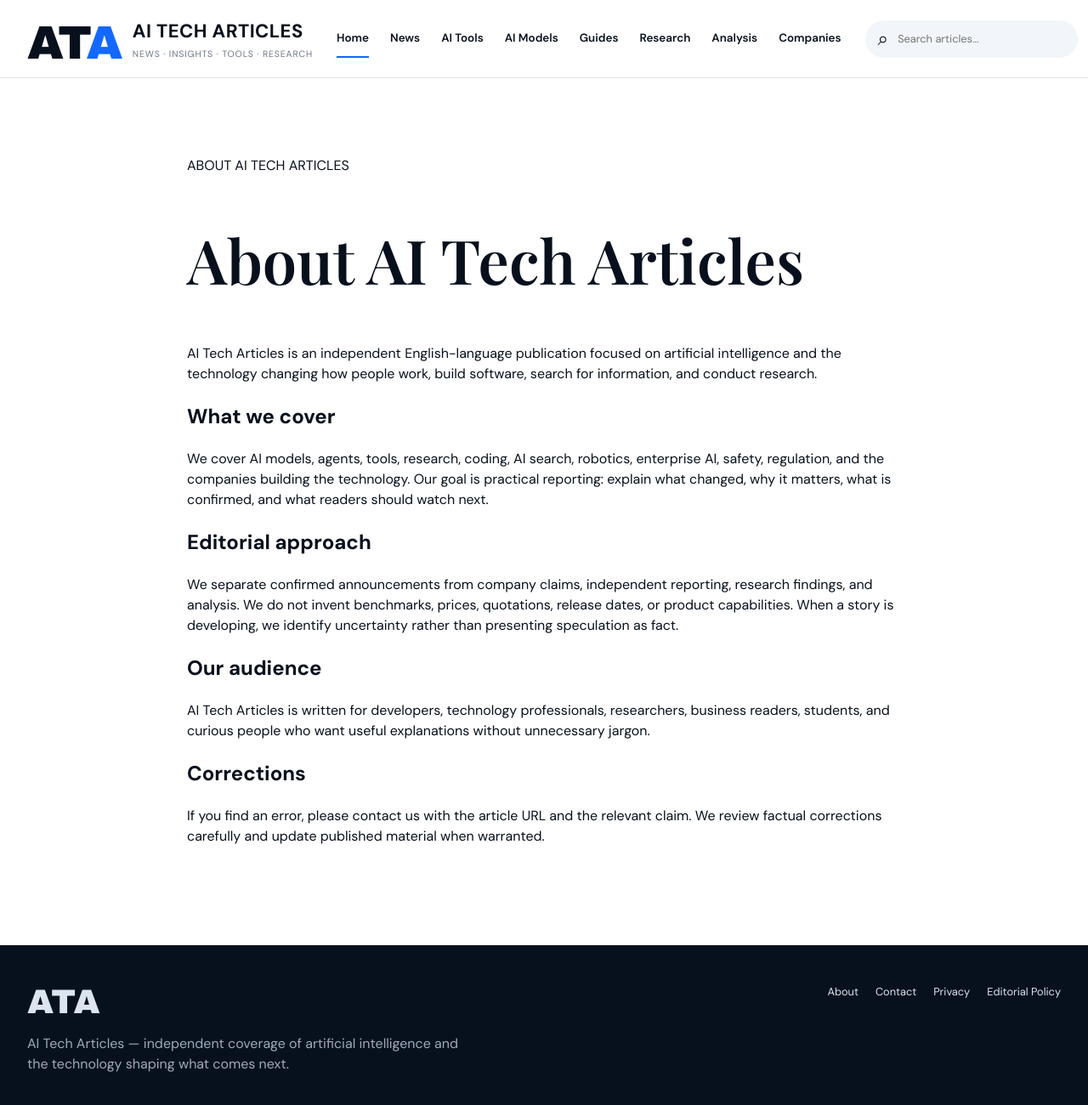
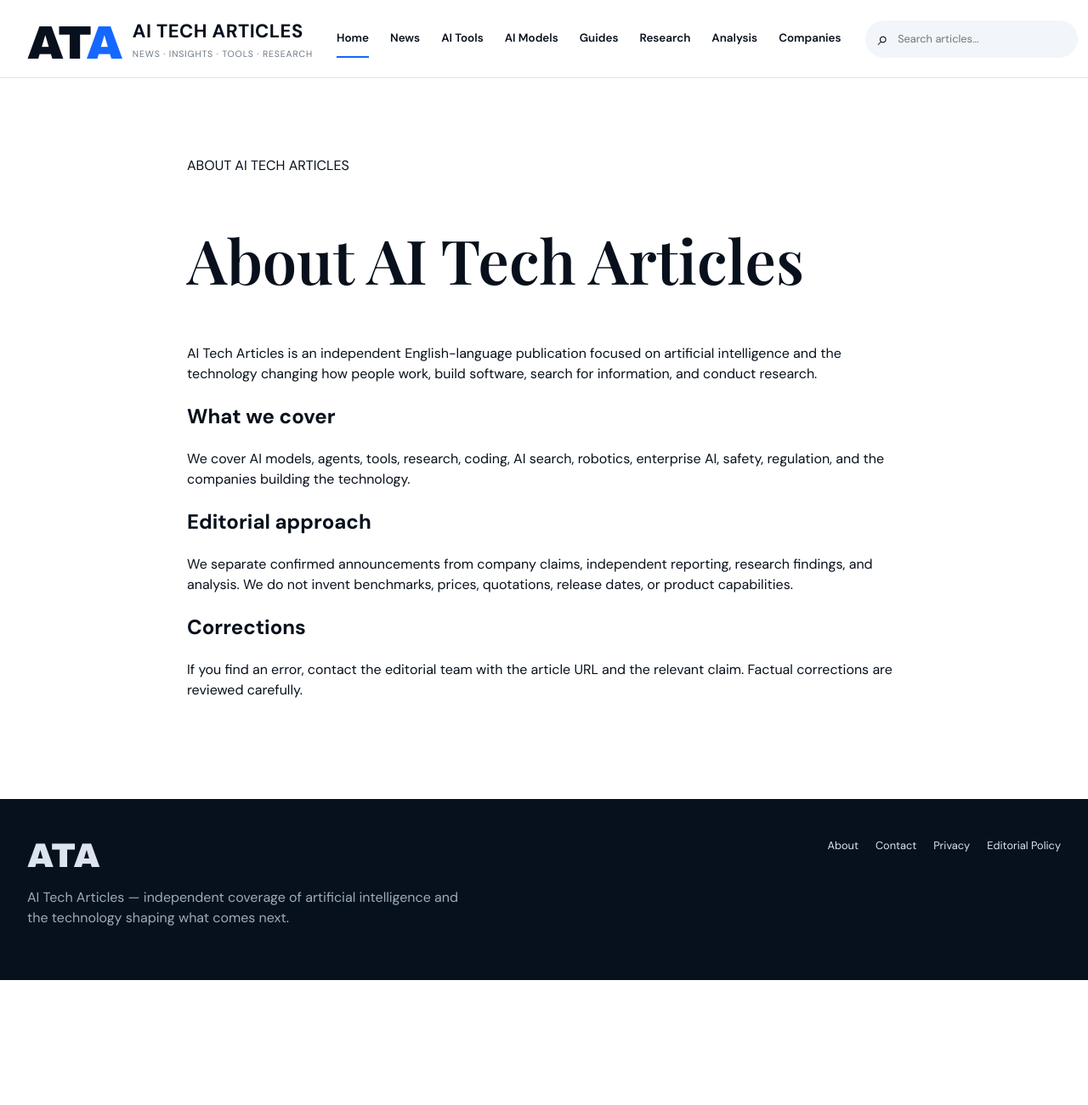
Before and after one commit to todaysnewsai/ChatGPTScope, a Jekyll site: the page built from about.md, in a window 1280 px wide and 1325 px high. Shown: the top 1300 px of the window at 85% size. Built offline with Jekyll 4.4.1, drawn with Linux system fonts in a browser that asks for light colours.

```diff
--- a/about.md
+++ b/about.md
@@ -7,16 +7,12 @@
 
 ## What we cover
 
-We cover AI models, agents, tools, research, coding, AI search, robotics, enterprise AI, safety, regulation, and the companies building the technology. Our goal is practical reporting: explain what changed, why it matters, what is confirmed, and what readers should watch next.
+We cover AI models, agents, tools, research, coding, AI search, robotics, enterprise AI, safety, regulation, and the companies building the technology.
 
 ## Editorial approach
 
-We separate confirmed announcements from company claims, independent reporting, research findings, and analysis. We do not invent benchmarks, prices, quotations, release dates, or product capabilities. When a story is developing, we identify uncertainty rather than presenting speculation as fact.
-
-## Our audience
-
-AI Tech Articles is written for developers, technology professionals, researchers, business readers, students, and curious people who want useful explanations without unnecessary jargon.
+We separate confirmed announcements from company claims, independent reporting, research findings, and analysis. We do not invent benchmarks, prices, quotations, release dates, or product capabilities.
 
 ## Corrections
 
-If you find an error, please contact us with the article URL and the relevant claim. We review factual corrections carefully and update published material when warranted.
+If you find an error, contact the editorial team with the article URL and the relevant claim. Factual corrections are reviewed carefully.
```
